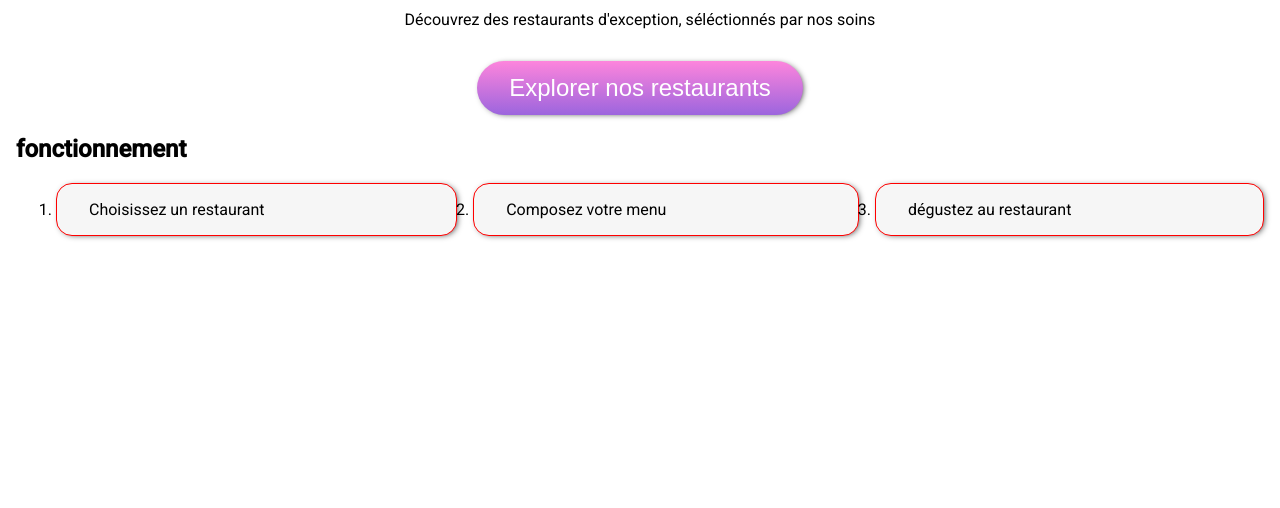
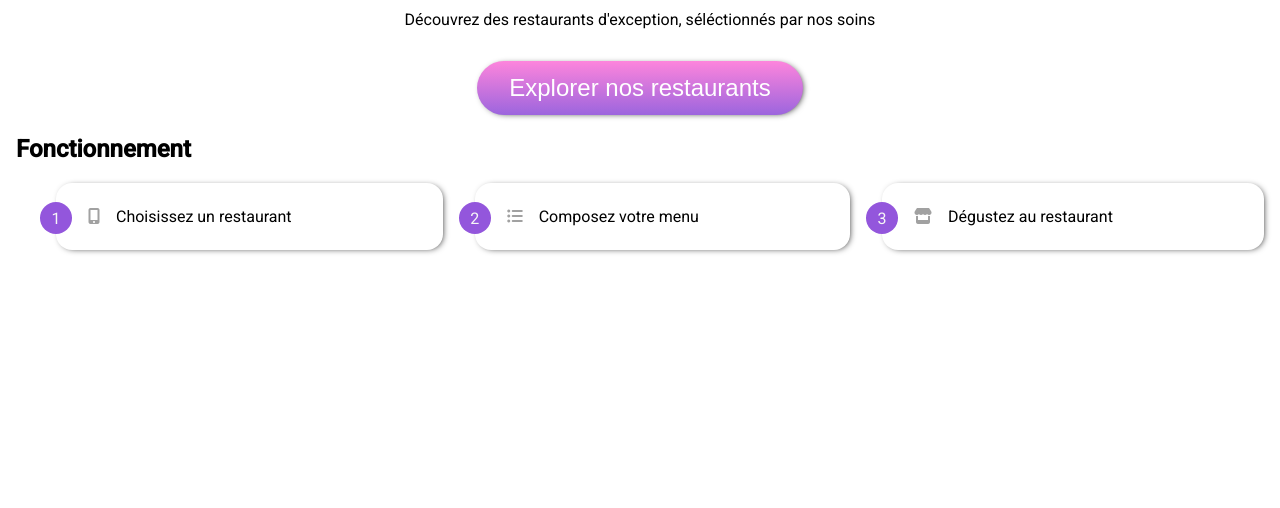
Before and after one commit to AlexRdier/Ohmyfood_Alex_Roudier, a website: page index.html in a window 1280 px wide. Shown: the part 292-800 px from the top of the page. Drawn offline with Linux system fonts and the light colour scheme; a web font is replaced by a local one.

Commit message:
ajout counter fonctionnement puce

```diff
--- a/index.html
+++ b/index.html
@@ -13,12 +13,12 @@
         <h1>OhmyFood</h1>
     </header>
 
+    <div class="localisation">
+        <i class="fa-solid fa-location-dot"></i>
+        <h2>Paris, Belleville</h2>
+    </div>
+
     <main>
-        <div class="localisation">
-            <i class="fa-solid fa-location-dot"></i>
-            <h2>Paris, Belleville</h2>
-        </div>
-
         <section class="explorer">
             <h2>Réservez le menu qui<br/>vous convient</h2>
             <p>Découvrez des restaurants d'exception, séléctionnés par nos soins</p>
@@ -26,11 +26,11 @@
         </section>
 
        <section class="fonctionnement">
-        <h2>fonctionnement</h2>
+        <h2>Fonctionnement</h2>
         <ol>
-            <li>Choisissez un restaurant</li>
-            <li>Composez votre menu</li>
-            <li>dégustez au restaurant</li>
+            <li><i class="fas fa-mobile-alt"></i>Choisissez un restaurant</li>
+            <li><i class="fas fa-list-ul"></i>Composez votre menu</li>
+            <li><i class="fas fa-store"></i>Dégustez au restaurant</li>
         </ol>
        </section>
 
--- a/sass/layout/Fonctionnement.scss
+++ b/sass/layout/Fonctionnement.scss
@@ -1,26 +1,51 @@
 @use "../utils/box-shadow.scss";
 @use "../utils/zoom.scss";
+@use "../utils/variables.scss";
+@use "../utils/colors.scss";
 
 .fonctionnement{
 
+    counter-reset: etapes;
+
     & ol {
         display: flex;
-        flex-wrap: wrap;
-        gap: 1rem;
-        @media(max-width: 800px){
+        gap: 2rem;
+        @media(max-width: 1000px){
             flex-direction: column;
         }
     }
 
     & li {
-        background-color: #f6f6f6;
-        padding: 1rem 2rem;
+        &::before {
+            content: counter(etapes);
+            counter-increment: etapes;
+            color: #f6f6f6;
+            background-color: colors.$color-primary;
+            width:2 * variables.$fonctionnement-puce-liste;
+            height:2 * variables.$fonctionnement-puce-liste;
+            display: flex;
+            align-items: center;
+            justify-content: center;
+            border-radius: 50%;
+            position: absolute;
+            left:-1 * variables.$fonctionnement-puce-liste;
+            top:1.2 * variables.$fonctionnement-puce-liste;
+        }
+        list-style-type: none;
+        background-color: white;
+        padding: 1.5rem 2rem;
         flex-grow: 1;
-        border: 1px solid red;
         border-radius: 1rem;
         @include box-shadow.boxshadow;
+        position: relative;
+
         &:hover{
             @include zoom.transforme-zoom;
         }
+
+        & i.fas {
+            margin-right: 1rem;
+            color: colors.$color-quaternary;
+        }
     }
 }
--- a/sass/layout/localisation.scss
+++ b/sass/layout/localisation.scss
@@ -1,9 +1,12 @@
+@use "../utils/colors.scss";
+
 .localisation{
     display: flex;
     align-items: center;
     gap: 1rem;
     justify-content: center;
-    background-color: lightgrey;
+    background-color: colors.$color-quaternary;
+    opacity: 0.5;
     text-align: center;
     padding: 0.3rem;
     &   i{
--- /dev/null
+++ b/sass/utils/colors.scss
@@ -0,0 +1,4 @@
+$color-primary :#9356dc;
+$color-secondary :#ff79da;
+$color-tertiary : #99e2d0;
+$color-quaternary : #a1a1a1;
--- /dev/null
+++ b/sass/utils/variables.scss
@@ -0,0 +1 @@
+$fonctionnement-puce-liste: 1rem;
```
Also changed, not shown: style.css, 1 other file.
